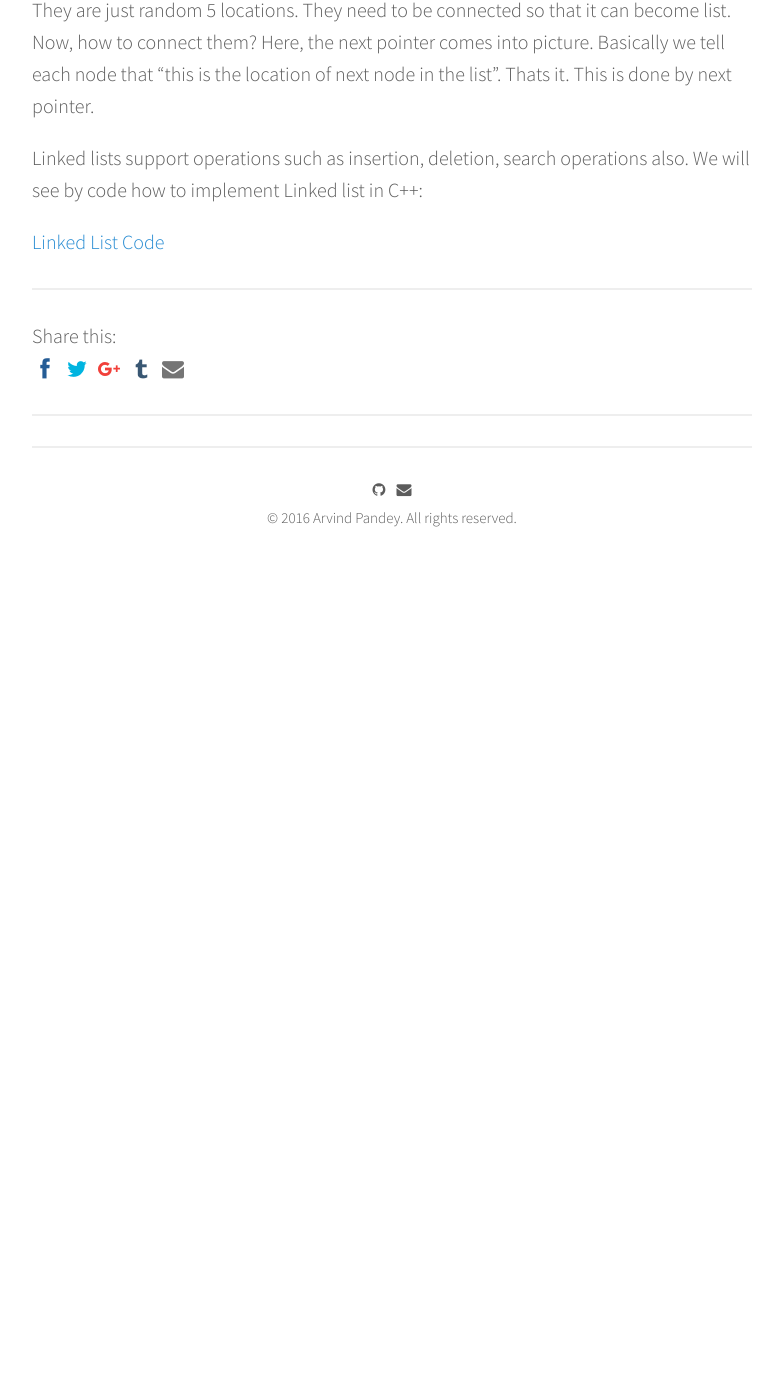
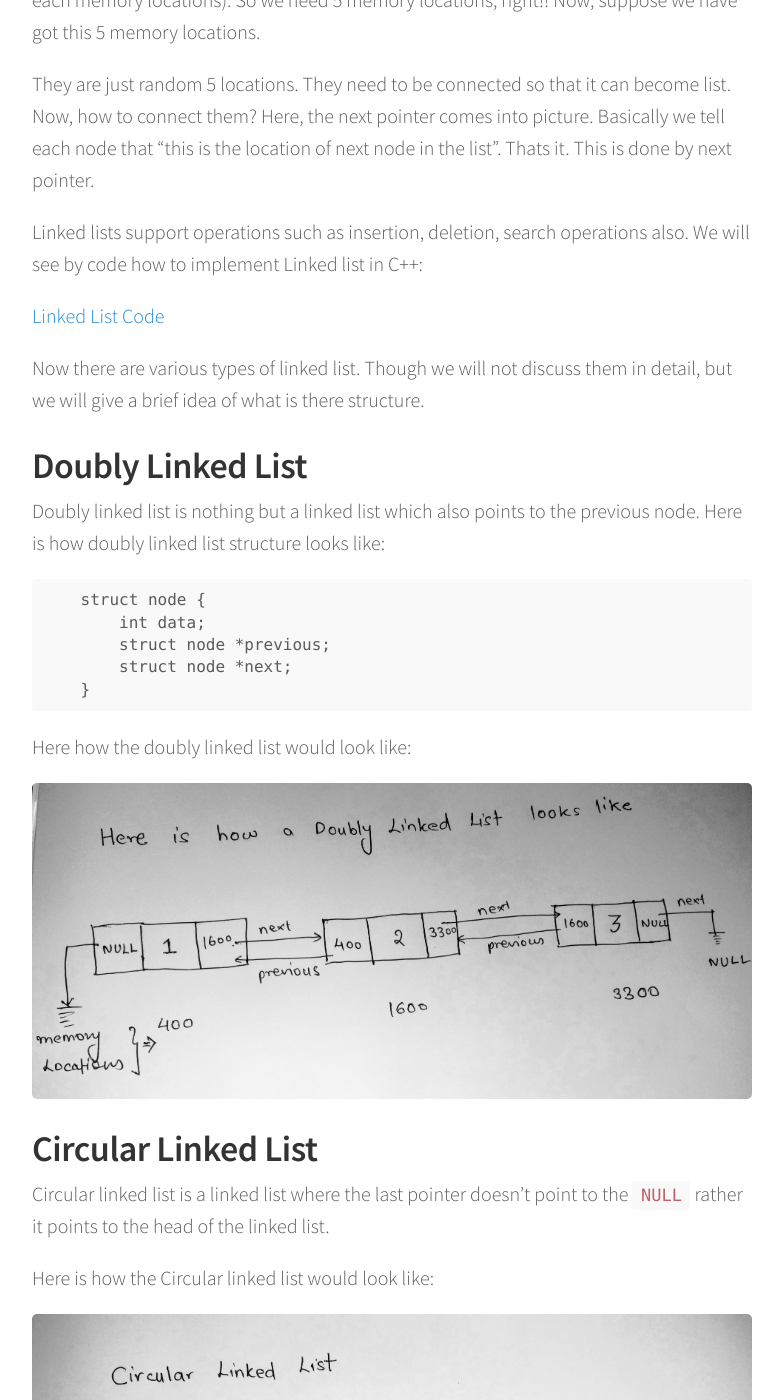
Before and after one commit to dummybyte/blog, a Jekyll site: the page built from _posts/2016-12-23-LinkedLists.md, in a window 1280 px wide and 1400 px high, scrolled down 2051 px. Shown: the whole window, without its empty margins (248-1031 px from the left). Built offline with Jekyll 4.4.1, drawn with Linux system fonts in a browser that asks for light colours; nearby versions of some CDN libraries; comment, search, counter and statistics services are not loaded; before the commit the page ends 2681 px from its top, so only the background shows below that; some of the changed text lies outside the part shown.

Commit message:
changes for doubly linked list and circular linked lists

````diff
--- a/_posts/2016-12-23-LinkedLists.md
+++ b/_posts/2016-12-23-LinkedLists.md
@@ -10,7 +10,8 @@ share: true
 
 ## Contents
 - [Linked Lists](#linked-lists)
-
+- [Doubly Linked List](#doubly-linked-list)
+- [Circular Linked List](#circular-linked-list)
 
 ## Linked Lists
 
@@ -54,3 +55,30 @@ They are just random 5 locations. They need to be connected so that it can becom
 Linked lists support operations such as insertion, deletion, search operations also. We will see by code how to implement Linked list in C++:
 
 [Linked List Code](https://github.com/dummybyte/CodeBlog/blob/master/LinkedList.cpp)
+
+
+Now there are various types of linked list. Though we will not discuss them in detail, but we will give a brief idea of what is there structure.
+
+## Doubly Linked List
+
+Doubly linked list is nothing but a linked list which also points to the previous node. Here is how doubly linked list structure looks like:
+
+```
+    struct node {
+        int data;
+        struct node *previous;
+        struct node *next;
+    }
+```
+
+Here how the doubly linked list would look like:
+
+![image](/blog/images/linkedlist_2.jpg)
+
+## Circular Linked List
+
+Circular linked list is a linked list where the last pointer doesn't point to the ```NULL``` rather it points to the head of the linked list.
+
+Here is how the Circular linked list would look like:
+
+![image](/blog/images/linkedlist_3.jpg)
````
Also changed, not shown: images/linkedlist_2.jpg (added), images/linkedlist_3.jpg (added).
